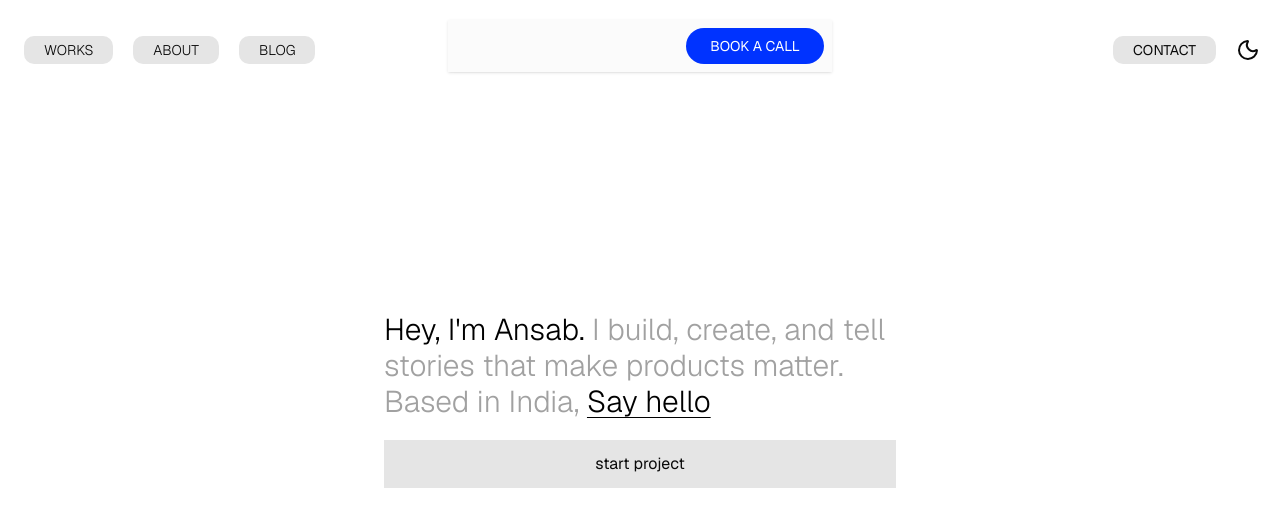
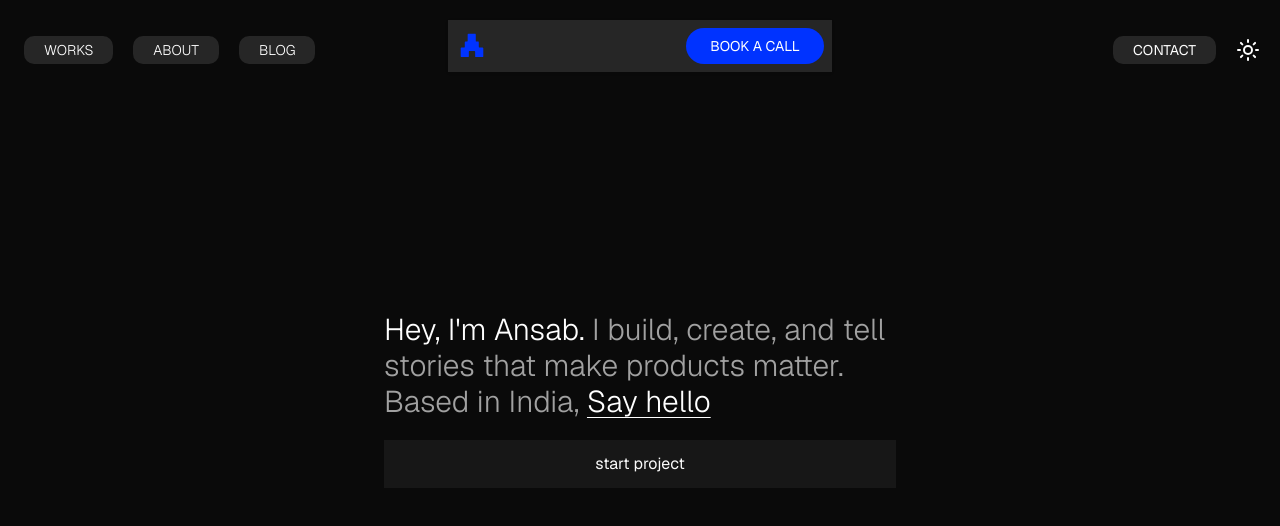
Before and after one commit to ansabazys/portfolio, a Next.js app: page / in a window 1280 px wide. Shown: the top 526 px of the page. Built offline with nearby package versions, Linux system fonts and the light colour scheme.

Commit message:
feat(logo): add logo

```diff
--- a/src/app/layout.tsx
+++ b/src/app/layout.tsx
@@ -30,7 +30,7 @@ export default function RootLayout({
   children: React.ReactNode;
 }) {
   return (
-    <html lang="en" className="scroll-smooth">
+    <html lang="en" className="scroll-smooth dark">
       <body className={`${geist.className} antialiased h-screen`}>
         <Header />
         {children}
--- a/src/components/layout/Header.tsx
+++ b/src/components/layout/Header.tsx
@@ -1,7 +1,7 @@
 "use client";
 
 import Image from "next/image";
-// import Logo from "../../public/logo2.svg";
+import Logo from "../../../public/logo.svg";
 import { Menu, Moon, Plus, Sun } from "lucide-react";
 import MenuModal from "../common/Modal";
 import Link from "next/link";
@@ -54,12 +54,12 @@ export default function Header() {
         <div className="flex flex-col gap-2  rounded-xs w-full relative  max-w-sm  items-center justify-center">
           <div className="flex justify-between w-full shadow-sm bg-[#fbfbfb] dark:bg-neutral-800 ">
             <Link href="/" className="flex gap-1 p-3 items-center  ">
-              {/* <Image
+              <Image
                 loading="eager"
                 src={Logo}
                 alt="logo"
                 className="w-7 md:w-6"
-              /> */}
+              />
             </Link>
             <div className="text-white p-2  flex gap-3 items-center ">
               <button className="bg-[#0033FF] md:block hidden rounded-full cursor-pointer text-sm px-6 p-2 font-mono">
```
Also changed, not shown: public/logo.svg (added).
